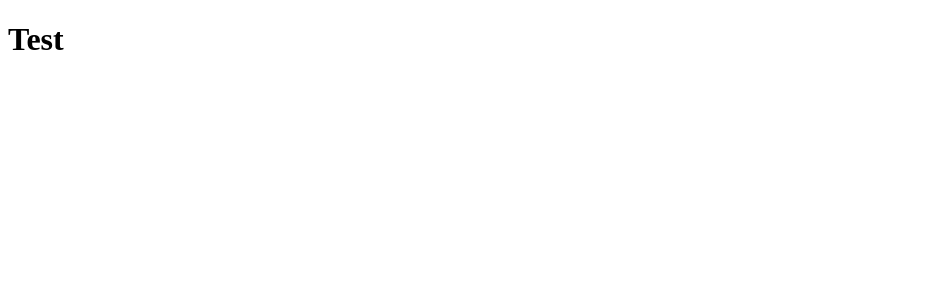
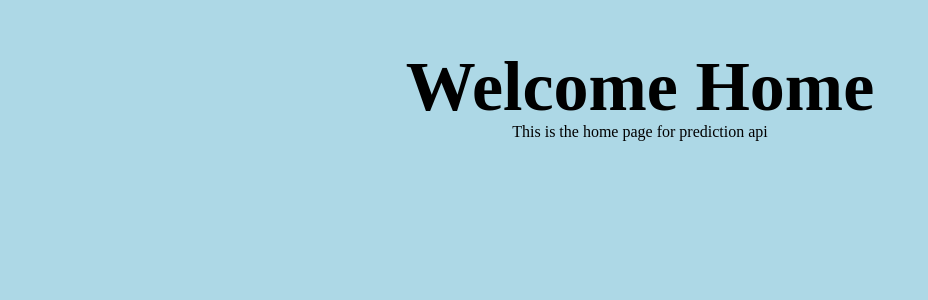
Before and after one commit to MuhammadNazhimMaulana/flask-api, a Flask app: page / in a window 1280 px wide. Before the commit the part shown is almost empty. Shown: the top 300 px of the page, without its empty margins (0-928 px from the left). Run offline with Flask 2, Linux system fonts and the light colour scheme.

Commit message:
Adding template in view

```diff
--- /dev/null
+++ b/blueprints/home/templates/base.html
@@ -0,0 +1,30 @@
+<!DOCTYPE html>
+<html lang="en">
+<head>
+    <meta charset="UTF-8">
+    <meta http-equiv="X-UA-Compatible" content="IE=edge">
+    <meta name="viewport" content="width=device-width, initial-scale=1.0">
+    <title>{% block title %} {% endblock %} - Prediction API</title>
+    <style>
+        body{
+            background: lightblue;
+        }
+        .text-center{
+            text-align: center;
+        }
+        .text-main{
+            font-size: 70px;
+            margin-bottom: -20px;
+        }
+        .text-secondary{
+            font-size: 16px;
+        }
+    </style>
+</head>
+<body>
+    <!-- Content -->
+    <div class="content">
+        {% block content %} {% endblock %}
+    </div>
+</body>
+</html>
--- a/blueprints/home/templates/index.html
+++ b/blueprints/home/templates/index.html
@@ -1,12 +1,6 @@
-<!DOCTYPE html>
-<html lang="en">
-<head>
-    <meta charset="UTF-8">
-    <meta http-equiv="X-UA-Compatible" content="IE=edge">
-    <meta name="viewport" content="width=device-width, initial-scale=1.0">
-    <title>Halaman Utama</title>
-</head>
-<body>
-    <h1>Test</h1>
-</body>
-</html>
+{% extends 'base.html' %}
+
+{% block content %}
+    <h1 class="text-center text-main">Welcome {% block title %} Home {% endblock %}</h1>
+    <p class="text-center text-secondary">This is the home page for prediction api</p>
+{% endblock %}
```
